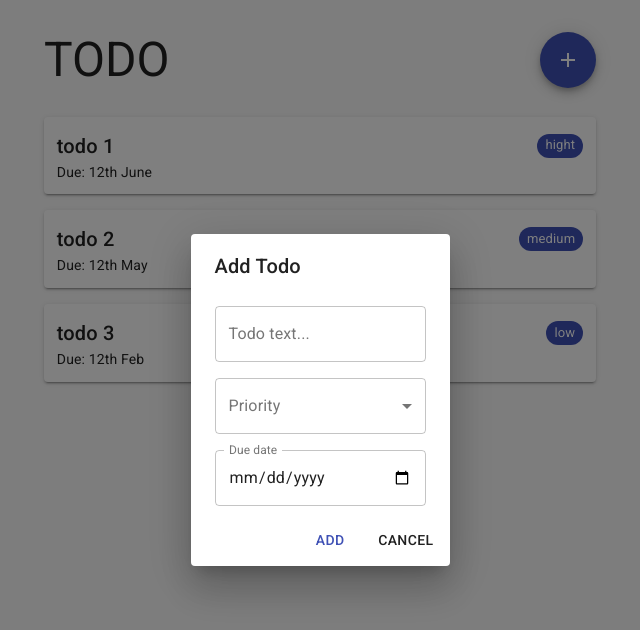
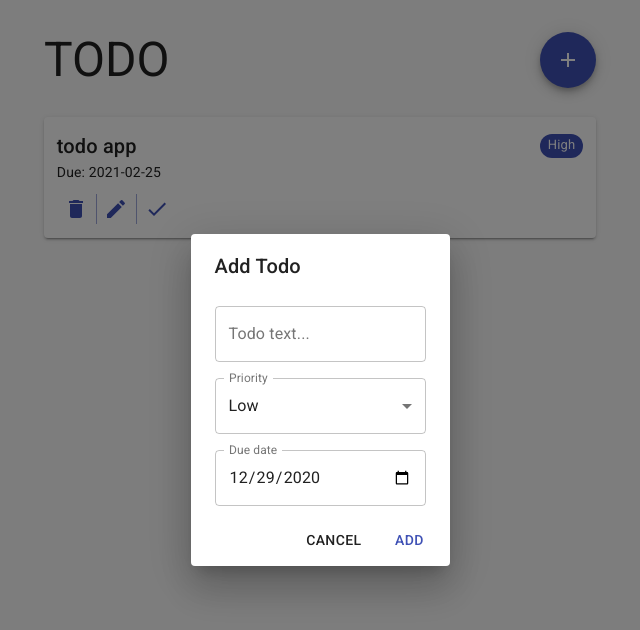
Before and after one commit to kitxomka/react-todo, a React (Create React App) app: page / in a window 1280 px wide. Both pictures are taken after a click on the button 888 px from the left and 60 px from the top of the page. Shown: the top 630 px of the page, without its empty margins (320-960 px from the left). Built offline with nearby package versions, Linux system fonts and the light colour scheme.

Commit message:
delete, edit, done working

```diff
--- a/package.json
+++ b/package.json
@@ -11,10 +11,12 @@
     "@testing-library/react": "^11.2.2",
     "@testing-library/user-event": "^12.6.0",
     "date-fns": "^2.17.0",
+    "formik": "^2.2.6",
     "react": "^17.0.1",
     "react-dom": "^17.0.1",
     "react-icons": "^4.1.0",
     "react-scripts": "4.0.1",
+    "react-uuid": "^1.0.2",
     "web-vitals": "^0.2.4"
   },
   "scripts": {
--- a/src/App.js
+++ b/src/App.js
@@ -1,6 +1,8 @@
-import {React, useState} from 'react'
+import {React, useState, useEffect} from 'react'
+import uuid from 'react-uuid'
 
 import { CssBaseline, Container } from '@material-ui/core'
+import { useFormik  } from 'formik'
 
 import Header from './components/Header.jsx'
 import TodoList from './components/TodoList.jsx'
@@ -12,29 +14,25 @@ import './App.css'
 
 function App() {
 
-  const [todos, setTodos] = useState([
-    {
-      val: 'todo 1',
-      priority: 'hight',
-      due: '12th June',
-    },
-    {
-      val: 'todo 2',
-      priority: 'medium',
-      due: '12th May',
-    },
-    {
-      val: 'todo 3',
-      priority: 'low',
-      due: '12th Feb',
-    },
-  ]);
 
-  const handleFabClick = () => {
-    console.log('click')
-  }
+  const [todos, setTodos] = useState([{id: 1, val: 'todo app', priority: 'High', dueDate:'2021-02-25'}])
+  const [dialogOpen, setDialogOpen] = useState(false)
+  const [editMode, setEditMode] = useState(false)
+  const [editTodo, setEditTodo] = useState({})
 
-  const [dialogOpen, setDialogOpen] = useState(false)
+
+  useEffect(() => {
+    if(editMode){
+      formik.values.todoText = editTodo.val
+      formik.values.priority = editTodo.priority
+      formik.values.dueDate = editTodo.dueDate
+    }else{
+      formik.resetForm()
+      formik.values.todoText = ''
+      formik.values.priority = 'Low'
+      formik.values.dueDate = getCurrentDate()
+    }
+  }, [editMode])
 
   const handleDialogOpen = () => {
     setDialogOpen(true)
@@ -42,6 +40,68 @@ function App() {
 
   const handleDialogClose = () => {
     setDialogOpen(false)
+    if(editMode) setEditMode(false)
+  }
+
+  const getCurrentDate = () => {
+    const now = new Date()
+    return now.toISOString().slice(0, 10)
+  }
+
+  const formik = useFormik({
+    initialValues: {
+        todoText: '',
+        priority: 'Low',
+        dueDate: getCurrentDate(),
+    }
+  })
+
+  const handleSubmit = (e, resetForm) => {
+    const {todoText, priority, dueDate} = formik.values
+    if(!editMode){
+      setTodos([
+      ...todos,
+      {
+        id: uuid(),
+        val: todoText,
+        priority: priority,
+        dueDate: dueDate,
+      }
+    ])
+    }else {
+      const newTodos = [...todos]
+      const t = newTodos.find(t => t.id === editTodo.id)
+      t.val = todoText
+      t.priority = priority
+      t.dueDate = dueDate
+      setEditMode(false)
+      setEditTodo({})
+      setTodos(newTodos)
+    }
+
+    setDialogOpen(false)
+    formik.resetForm()
+  }
+
+  const handleDelete = (id) => {
+    const updatedTodos = todos.filter(todo => todo.id !== id)
+        setTodos(updatedTodos)
+        console.log(todos)
+        console.log(updatedTodos)
+  }
+
+  const handeleEdit = (todo) => {
+    setDialogOpen(true)
+    setEditMode(true)
+    setEditTodo(todo)
+
+  }
+
+  const handeleDone = (todo) => {
+    const newTodos = [...todos]
+    const t = newTodos.find(t => t.id = todo.id)
+    t.done = !t.done
+    setTodos(newTodos)
   }
 
   return (
@@ -49,9 +109,9 @@ function App() {
         <CssBaseline />
           <Container maxWidth="sm" style={{}}>
             <Header handleFabClick={handleDialogOpen}/>
-            <TodoList todos={todos} />
+            <TodoList todos={todos} handleDelete={handleDelete} handeleEdit={handeleEdit} handeleDone={handeleDone}/>
           </Container>
-        <FormDialog open={dialogOpen} handleClose={handleDialogClose}/>
+        <FormDialog open={dialogOpen} handleClose={handleDialogClose} handleSubmit={handleSubmit} formik={formik} editMode={editMode}/>
       </>
 
   );
--- /dev/null
+++ b/src/components/FormComponent.jsx
@@ -0,0 +1,35 @@
+import React from 'react'
+
+
+import {Grid, TextField, Select, FormControl, InputLabel, MenuItem} from '@material-ui/core'
+
+
+
+const FormComponent = ({formik}) => {
+
+    return (
+        <>
+            <Grid container direction='column' spacing={2}>
+                    <Grid item>
+                        <TextField label='Todo text...' id="outlined-basic" variant="outlined" name='todoText' onChange={formik.handleChange} value={formik.values.todoText}/>
+                    </Grid>
+                    <Grid item>
+                        <FormControl variant='outlined' style={{width: '100%'}}>
+                            <InputLabel id="priorityLabel">Priority</InputLabel>
+                            <Select labelId="priorityLabel"  label="Priority" name='priority' onChange={formik.handleChange} value={formik.values.priority}>
+                                <MenuItem value='High'>High</MenuItem>
+                                <MenuItem value='Med'>Med</MenuItem>
+                                <MenuItem value='Low'>Low</MenuItem>
+                            </Select>
+                        </FormControl>
+                    </Grid>
+                    <Grid item >
+                        <TextField variant='outlined' label='Due date' type='date' style={{width: '100%'}} InputLabelProps={{shrink: true}} name="dueDate" onChange={formik.handleChange} value={formik.values.dueDate}></TextField>
+                    </Grid>
+                </Grid>
+
+        </>
+    )
+}
+
+export default FormComponent
--- a/src/components/FormDialog.jsx
+++ b/src/components/FormDialog.jsx
@@ -1,39 +1,22 @@
-import React, {useState}from 'react'
-import {Grid, Button, DialogActions, Dialog, DialogContent, DialogTitle} from '@material-ui/core'
-import {TextField, Select, FormControl, InputLabel, MenuItem} from '@material-ui/core'
+import React from 'react'
 
+import FormComponent from './FormComponent'
+
+import {Button,  DialogActions, Dialog, DialogContent, DialogTitle} from '@material-ui/core'
 
 
 const FormDialog = (props) => {
 
 
-
     return (
         <Dialog open={props.open} onClose={props.handleClose} style={{minWidth: '60vw'}}>
-           <DialogTitle id="form-dialog-title">Add Todo</DialogTitle>
+           <DialogTitle id="form-dialog-title">{props.editMode ? 'Update ' : 'Add'} Todo</DialogTitle>
            <DialogContent>
-                <Grid container direction='column' spacing={2}>
-                    <Grid item>
-                        <TextField label='Todo text...' id="outlined-basic" variant="outlined"/>
-                    </Grid>
-                    <Grid item>
-                        <FormControl variant='outlined' style={{width: '100%'}}>
-                            <InputLabel id="priorityLabel">Priority</InputLabel>
-                            <Select labelId="priorityLabel"  label="Priority">
-                                <MenuItem value='hight'>Hight</MenuItem>
-                                <MenuItem value='med'>Medium</MenuItem>
-                                <MenuItem value='low'>Low</MenuItem>
-                            </Select>
-                        </FormControl>
-                    </Grid>
-                    <Grid item >
-                        <TextField variant='outlined' label='Due date' type='date' style={{width: '100%'}} InputLabelProps={{shrink: true}}></TextField>
-                    </Grid>
-                </Grid>
+                <FormComponent formik={props.formik}/>
            </DialogContent>
            <DialogActions>
-                <Button  color="primary">Add</Button>
                 <Button onClick={props.handleClose}>Cancel</Button>
+                <Button  color="primary" onClick={props.handleSubmit}>{props.editMode ? 'Update ' : 'Add'}</Button>
            </DialogActions>
         </Dialog>
     )
--- a/src/components/TodoList.jsx
+++ b/src/components/TodoList.jsx
@@ -1,19 +1,35 @@
 import React from 'react'
-import {Grid, Paper, Typography, Chip} from '@material-ui/core'
+
+import {Grid, Paper, Typography, Chip, ButtonGroup, IconButton} from '@material-ui/core'
+import DeleteIcon from '@material-ui/icons/Delete'
+import EditIcon from '@material-ui/icons/Edit'
+import DoneIcon from '@material-ui/icons/Done';
 
 const TodoList = (props) => {
 
     const todoHtml = props.todos.map(todo => {
+
                     return(
-                        <Grid item>
-                            <Paper elevation={2} style={{padding:'0.8rem'}}>
+                        <Grid item key={todo.id} id={todo.id}>
+                            <Paper elevation={2} style={{padding:'0.8rem'}} >
                                 <Grid container justify='space-between' alignItems="center">
                                     <Grid item >
-                                        <Typography variant="h6">{todo.val}</Typography>
+                                        <Typography variant="h6" style={{textDecoration: todo.done ? "line-through" : ""}} >{todo.val}</Typography>
                                     </Grid>
                                     <Grid item ><Chip color="primary" size="small" label= {todo.priority}/></Grid>
                                 </Grid>
-                                <Typography variant="body2">Due: {todo.due}</Typography>
+                                <Typography variant="body2">Due: {todo.dueDate}</Typography>
+                                <ButtonGroup variant='text' size='small' color="primary" style={{paddingTop: '12px'}}>
+                                    <IconButton size='small' onClick={() => {props.handleDelete(todo.id)}}>
+                                        <DeleteIcon />
+                                    </IconButton>
+                                    <IconButton size='small' onClick={() => {props.handeleEdit(todo)}}>
+                                        <EditIcon />
+                                    </IconButton>
+                                    <IconButton size='small' onClick={() => {props.handeleDone(todo)}} >
+                                        <DoneIcon/>
+                                    </IconButton>
+                                </ButtonGroup>
                             </Paper>
                         </Grid>
                     )
```
Also changed, not shown: 2 other files (tests, documents, lock files or other folders).
